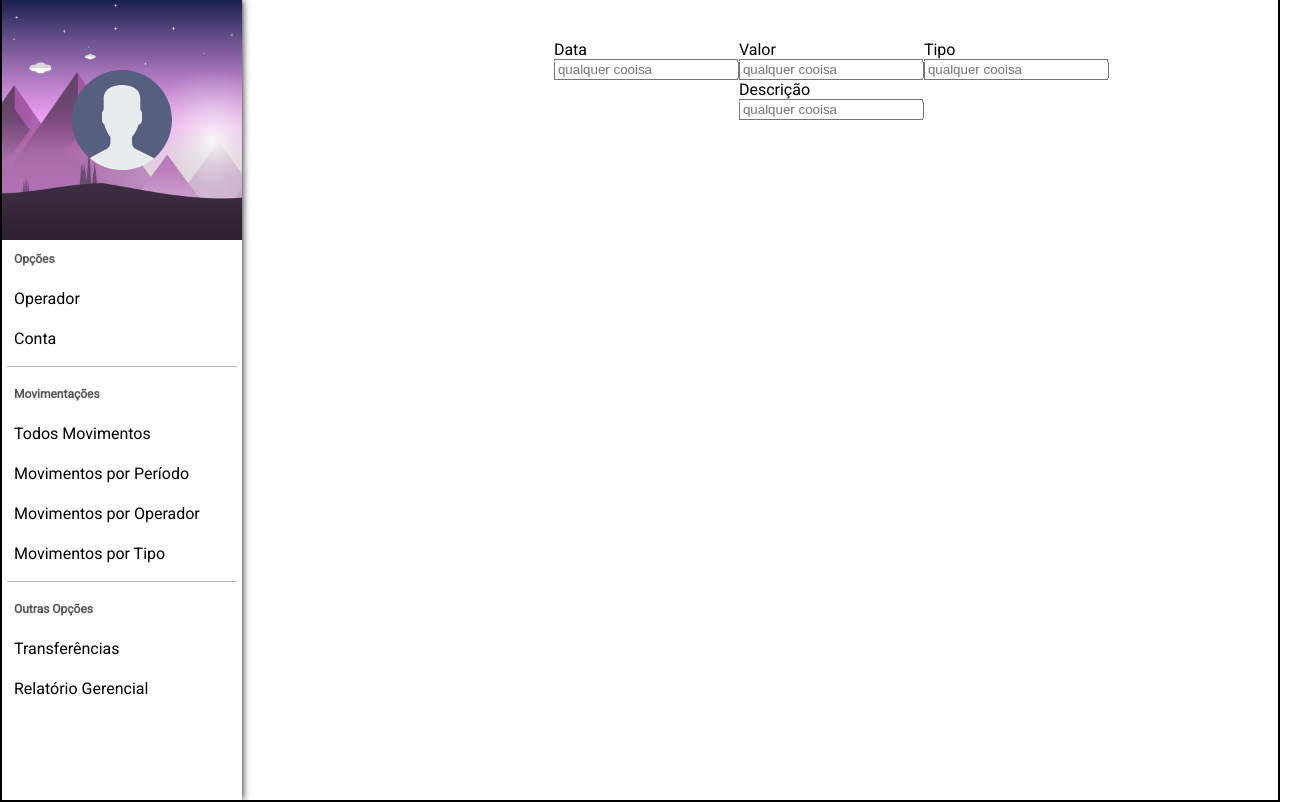
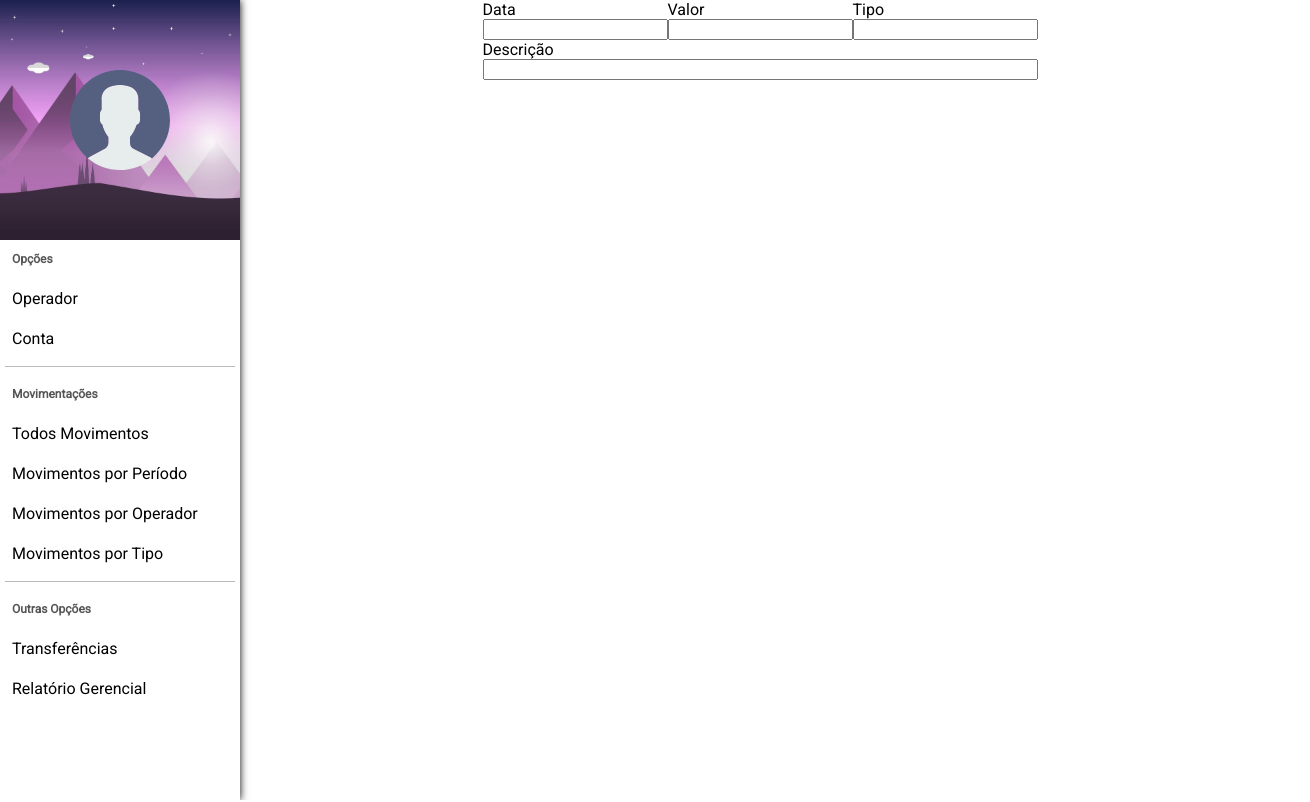
Before and after one commit to ES-PUCRS/Pinguins_da_PUC, a plain HTML site: page index.html in a window 1280 px wide. Shown: the whole page, 1310 px wide, since content can reach past the window. Drawn offline with Linux system fonts and the light colour scheme.

Commit message:
Melhora a estrutura do layout

```diff
--- a/index.html
+++ b/index.html
@@ -9,8 +9,7 @@
     <title> T1 - GCS </title>
 </head>
 <body>
-    <div class="container">
-        <div class="frame">
+    <div class="container row start">
         <div class="sidenav">
             <div class="profile-pannel">
                 <img src="./img/user.svg" class="user-img">
@@ -32,37 +31,35 @@
             <button class="button" id="transferencia">Transferências</button>
             <button class="button" id="relGeren">Relatório Gerencial</button>
         </div>
-            <div class="form-div">
+        <div class="content">
             <form>
-                <div class="column">
                 <div class="row space-around">
                     <div class="column">
-
+                        <div class="row">
+                            <div class="column form-field">
                                 <div>Data</div>
-                            <input type="text" name="data" id="dataId" class="fields" placeHolder="qualquer cooisa"/>
+                                <input type="text" name="data" id="dataId"/>
                             </div>
 
-
-                        <div class="column">
+                            <div class="column form-field">
                                 <div>Valor</div>
-                            <input type="text" name="data" id="dataId" class="fields" placeHolder="qualquer cooisa"/>
+                                <input type="text" name="data" id="dataId"/>
                             </div>
 
-                        <div class="column">
+                            <div class="column form-field">
                                 <div>Tipo</div>
-                            <input type="text" name="data" id="dataId" class="fields" placeHolder="qualquer cooisa"/>
+                                <input type="text" name="data" id="dataId"/>
                             </div>
                         </div>
-                    <div class="row space-around">
-                        <div class="column">
+                        <div class="row stretch">
+                            <div class="column stretch">
                                 <div>Descrição</div>
-                            <input type="text" name="data" id="dataId" class="fields" placeHolder="qualquer cooisa"/>
+                                <input type="text" name="data" id="dataId"/>
                             </div>
                         </div>
                     </div>
-
+                </div>
             </form>
-        </div>
         </div>
     </div>
 </body>
--- a/style.css
+++ b/style.css
@@ -50,12 +50,12 @@ hr {
     align-items: center;
 }
 
-.frame {
+/* .frame {
     height: 100%;
     width: 100%;
-    border: 2px solid black;
     position: relative;
-}
+    background-color: transparent;
+} */
 
 .sidenav {
     display: flex;
@@ -129,26 +129,12 @@ Input classes
     align-items: center;
     justify-content: center;
 
-     position: absolute;
+    position: absolute;
     top: 5%;
     width: 75%;
-    left: 65%;
+    left: 50%;
     transform: translateX(-50%);
 }
-
-/* .fields{
-    width: 15%;
-    margin-right: 8%;
-}
-
-.text-field{
-    position: absolute;
-    left: 50%;
-    transform: translateX(-50%);
-    width: 80%;
-    height: 100%;
-    margin-top: 5%;
-} */
 
 .descr-text{
     position: absolute;
@@ -170,3 +156,24 @@ Input classes
     justify-content: space-around;
 
 }
+
+.stretch {
+    align-items: stretch;
+    width: 100%;
+}
+
+.content {
+    display: flex;
+    flex-direction: column;
+    height: 100%;
+    width: 100%;
+    min-width: 240px;
+}
+
+.start {
+    justify-content: start;
+}
+
+.form-field {
+
+}
```
Lines whose indentation alone changed are shown as unchanged.
